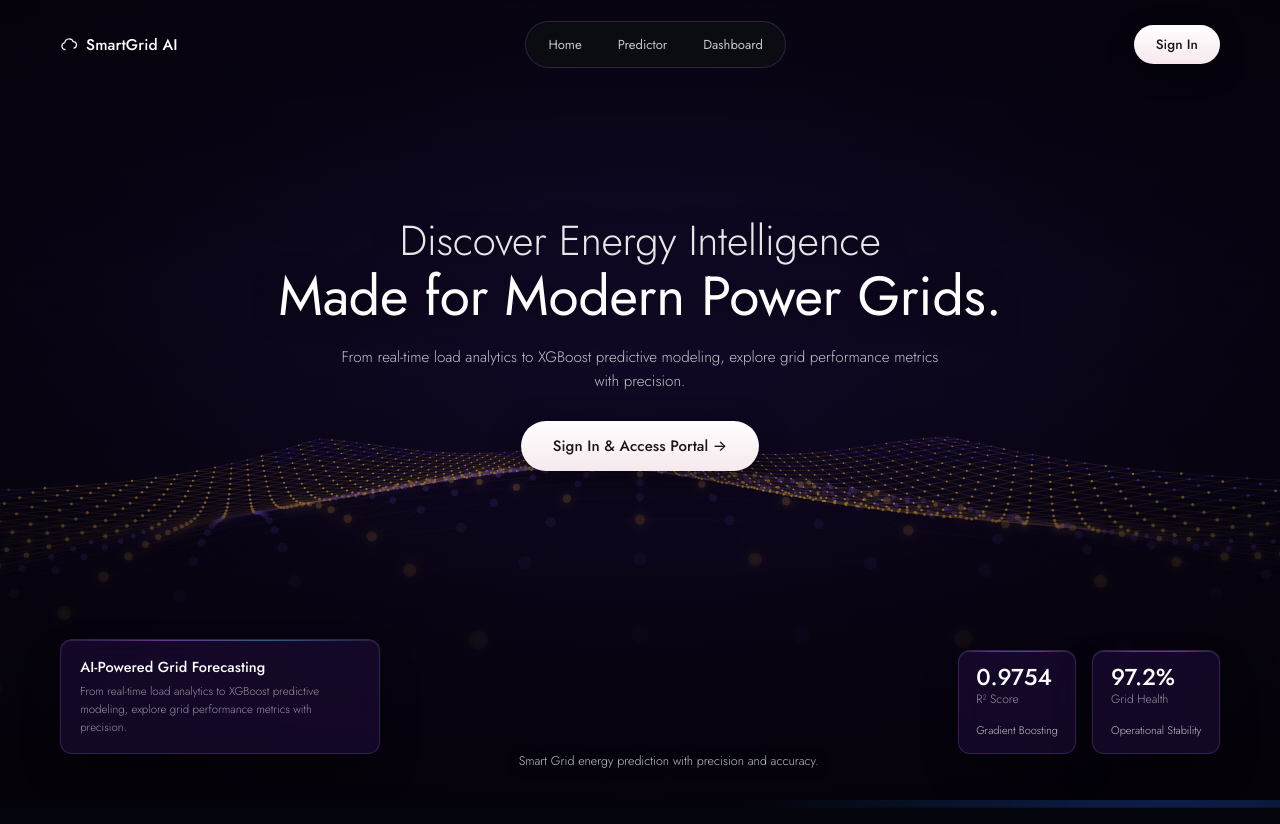
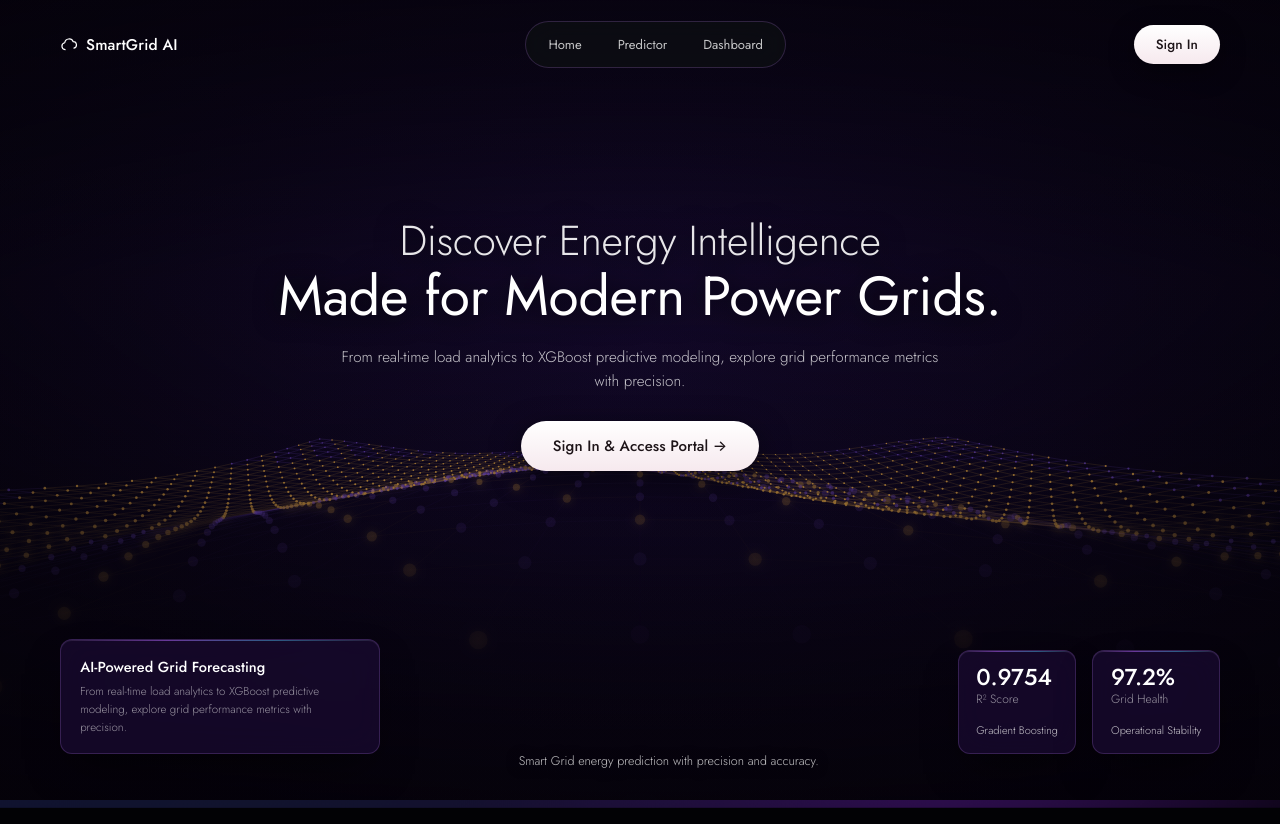
Before and after one commit to upadrashtaleelamanasa-2009/smart_grid_predictor, a Flask app: page / in a window 1280 px wide. Run offline with Flask 3, Linux system fonts and the light colour scheme; some libraries are stand-ins or nearby versions.

Commit message:
Unify ambient background with multi-stop Black, Navy Blue, Dark Blue, and Deep Purple gradient across all pages

```diff
--- a/static/css/style.css
+++ b/static/css/style.css
@@ -58,22 +58,23 @@
 html { font-size: 16px; scroll-behavior: smooth; }
 body {
   font-family: var(--font-body);
-  background: #05060d;
+  background: #020205;
   color: var(--text-1);
   min-height: 100vh;
   overflow-x: hidden;
   -webkit-font-smoothing: antialiased;
 }
 
-/* ── Purple - Blue - Black Gradient Ambient Background ── */
+/* ── Black + Navy Blue + Dark Blue + Purple Shade Ambient Background ── */
 body::before {
   content: '';
   position: fixed; inset: 0;
   background:
-    radial-gradient(ellipse 900px 700px at 10% 0%,   rgba(147, 51, 234, 0.32), transparent 50%),
-    radial-gradient(ellipse 850px 650px at 90% 95%,  rgba(37, 99, 235, 0.3),  transparent 50%),
-    radial-gradient(circle  750px       at 50% 50%,  rgba(99, 102, 241, 0.16), transparent 55%),
-    linear-gradient(180deg, #090a16 0%, #030409 100%);
+    radial-gradient(ellipse 1100px 750px at 15% 10%, rgba(168, 85, 247, 0.35), transparent 55%),
+    radial-gradient(ellipse 950px 700px at 85% 35%, rgba(30, 58, 138, 0.45), transparent 60%),
+    radial-gradient(ellipse 1000px 800px at 20% 85%, rgba(15, 23, 42, 0.8), transparent 65%),
+    radial-gradient(ellipse 900px 650px at 75% 90%, rgba(126, 34, 206, 0.32), transparent 55%),
+    linear-gradient(160deg, #020205 0%, #060b1e 28%, #0a1336 52%, #1b0a33 80%, #020205 100%);
   pointer-events: none; z-index: 0;
   animation: floatBackground 22s ease-in-out infinite alternate;
 }
@@ -81,7 +82,7 @@ body::after {
   content: '';
   position: fixed; inset: 0;
   background-image:
-    radial-gradient(circle, rgba(255, 255, 255, 0.05) 1px, transparent 1px);
+    radial-gradient(circle, rgba(255, 255, 255, 0.04) 1px, transparent 1px);
   background-size: 32px 32px;
   pointer-events: none; z-index: 0;
 }
--- a/templates/base.html
+++ b/templates/base.html
@@ -12,7 +12,7 @@
 {% block head_extra %}{% endblock %}
 </head>
 <body>
-<div class="page-wrapper" style="min-height:100vh; background: radial-gradient(120% 90% at 50% 30%, #16082e 0%, #06030e 100%);">
+<div class="page-wrapper" style="min-height:100vh; background: transparent;">
 
 <!-- GLOWINN FLOATING PILL NAVBAR -->
 <header class="nav">
```
